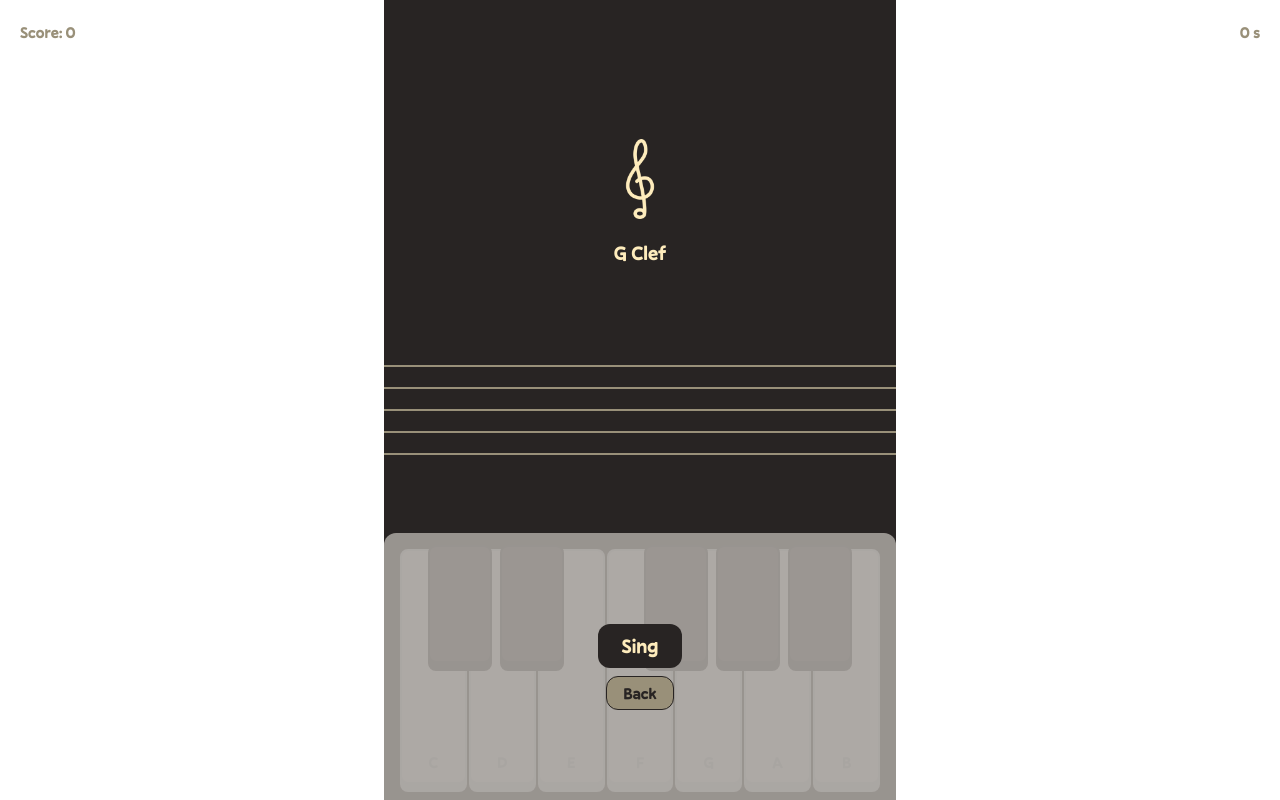
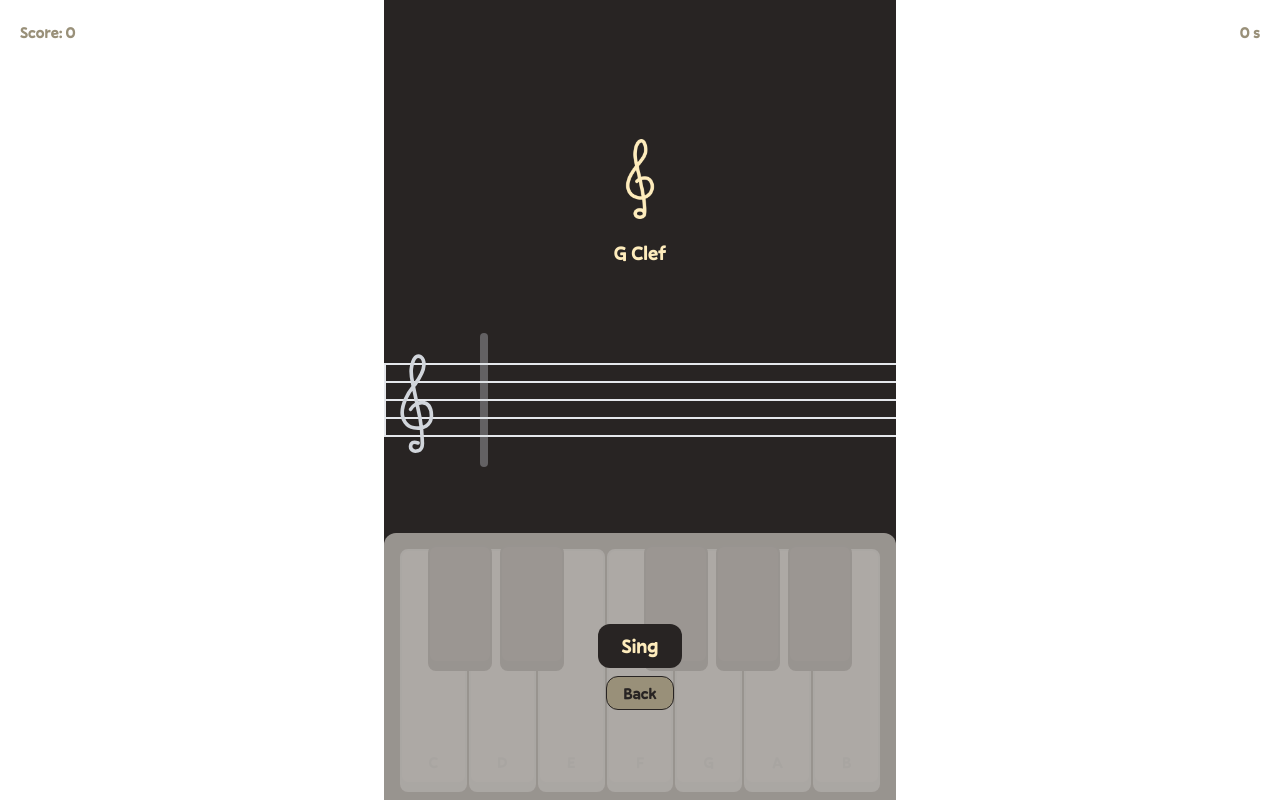
Before and after one commit to Nothehi/Peanote, a Vue app: page /game in a window 1280 px wide. Built offline with nearby package versions, Linux system fonts and the light colour scheme; no server answers.

Commit message:
refactor: dependency inversion of staff component

```diff
--- /dev/null
+++ b/src/components/QuraterNote.vue
@@ -0,0 +1,7 @@
+<template>
+    <svg class="w-4" viewBox="0 0 35 100" fill="none" xmlns="http://www.w3.org/2000/svg">
+        <ellipse cx="17.5" cy="84" rx="17.5" ry="16" fill="#4F4A4F" />
+        <circle cx="11" cy="78" r="6" fill="#777378" />
+        <rect x="25" width="10" height="88" rx="5" fill="#4F4A4F" />
+    </svg>
+</template>
--- a/src/components/TheStaff.vue
+++ b/src/components/TheStaff.vue
@@ -1,45 +1,47 @@
 <script setup lang="ts">
-import HalfNote from '@/assets/half-note.png'
-import { reactive } from 'vue'
+import { reactive } from 'vue';
 
-interface Props {
-  note?: string
-}
-
-defineProps<Props>()
-
-interface Note<T> {
-  [key: string]: T
-}
-
-const gClefNotePositions: Note<string> = reactive({
-  g5: '-top-[45px]',
-  f5: '-top-[34px]',
-  e5: '-top-[23px]',
-  d5: '-top-[12px]',
-  c5: '-top-[1px]',
-  b4: 'top-[10px]',
-  a4: 'top-[21px]',
-  g4: 'top-[32px]',
-  f4: 'top-[43px]',
-  e4: 'top-[54px]',
-  d4: 'top-[65px]'
+const positions = reactive({
+    D4: 'mt-[3.7rem]',
+    E4: 'mt-[2.7rem]',
+    F4: 'mt-[1.5rem]',
+    G4: 'mt-[0.5rem]',
+    A4: 'mt-[-0.8rem]',
+    B4: 'mt-[1.8rem] rotate-180',
+    C5: 'mt-[0.8rem] rotate-180',
+    D5: 'mt-[-0.3rem] rotate-180',
+    E5: 'mt-[-1.3rem] rotate-180',
+    F5: 'mt-[-2.5rem] rotate-180',
+    G5: 'mt-[-3.5rem] rotate-180',
 })
 </script>
 
 <template>
-  <div class="relative w-full space-y-5">
-    <img
-      :src="HalfNote"
-      alt="half note"
-      class="absolute left-0 right-0 w-16 mx-auto"
-      :class="[note ? gClefNotePositions[note] + ' static' : 'hidden']"
-    />
+    <div class="grid items-center justify-center w-full h-full grid-cols-1">
+        <div class="relative z-0 w-full col-start-1 row-start-1 space-y-4 border-l-2">
+            <div class="w-full border-t-2 border-gray-200"></div>
+            <div class="w-full border-t-2 border-gray-200"></div>
+            <div class="w-full border-t-2 border-gray-200"></div>
+            <div class="w-full border-t-2 border-gray-200"></div>
+            <div class="w-full border-t-2 border-gray-200"></div>
+        </div>
 
-    <div class="w-full border-t-2 border-secondary"></div>
-    <div class="w-full border-t-2 border-secondary"></div>
-    <div class="w-full border-t-2 border-secondary"></div>
-    <div class="w-full border-t-2 border-secondary"></div>
-    <div class="w-full border-t-2 border-secondary"></div>
-  </div>
+        <div class="relative z-10 flex flex-row items-center h-full col-start-1 row-start-1">
+            <svg class="w-10 mt-2 ml-4 mr-8 stroke-gray-300" viewBox="0 0 46 136" fill="none"
+                xmlns="http://www.w3.org/2000/svg">
+                <path
+                    d="M14.5743 75.6079C19.8513 65.5382 42.1948 58.7636 43 83.7789C43 89.7612 41.0276 93.6404 38.5741 96.14C33.7224 101.083 25.8288 102.079 18.9962 100.945C7.32466 99.0074 3.8714 88.2674 3.24464 83.7789C1.23171 69.3633 12.1351 51.9798 17.8384 45.09C18.5464 44.2087 19.1961 43.3453 19.821 42.4819C25.7465 34.2952 32.169 25.6427 32.6529 15.5481C32.9009 10.3743 31.6531 6.30375 28.9095 4.28112C21.8642 0.0412397 18.8448 7.46103 17.8384 10.111C16.4878 14.062 15.7945 17.4669 15.4561 20.36C14.65 27.2511 16.0443 34.2023 17.4767 40.9909L27.2199 87.1664C27.3398 87.7346 27.4537 88.2968 27.555 88.8686C28.1235 92.0758 30.076 103.962 30.4192 117.698C30.4192 118.717 30.4525 119.511 30.5054 120.143C30.9389 125.314 29.5335 131.05 24.5568 132.521C22.1818 133.223 19.6834 133.152 18.097 132.316C15.0776 130.726 14.0711 128.606 14.5743 125.427C14.7573 124.271 15.039 123.424 15.4927 122.764C17.3925 119.999 21.4739 120.606 24.639 121.717V121.717"
+                    stroke-width="5" stroke-linecap="round" />
+            </svg>
+
+            <div class="absolute w-2 bg-gray-300 rounded-lg h-1/2 left-24 opacity-35"></div>
+
+            <div class="flex items-center justify-start w-full h-full overflow-hidden">
+                <div class="flex flex-row *:ml-16 " :style="`transform: translate(${sheetPos}px, 0);`">
+                <slot :positions="positions"></slot>
+                </div>
+            </div>
+        </div>
+
+    </div>
 </template>
```
